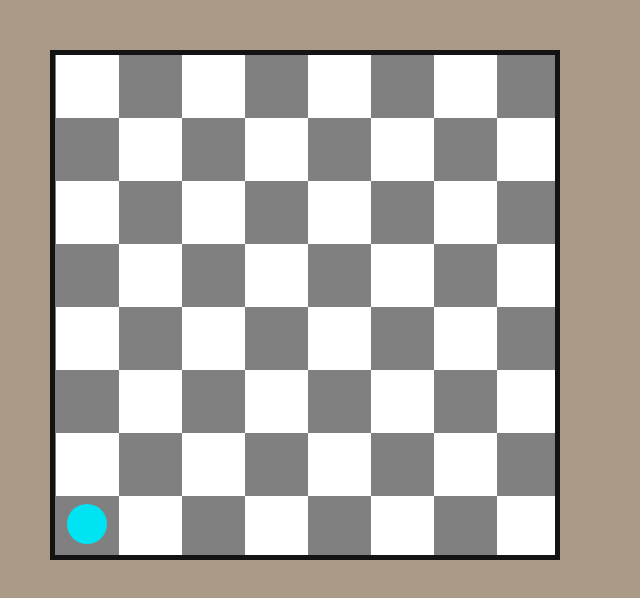
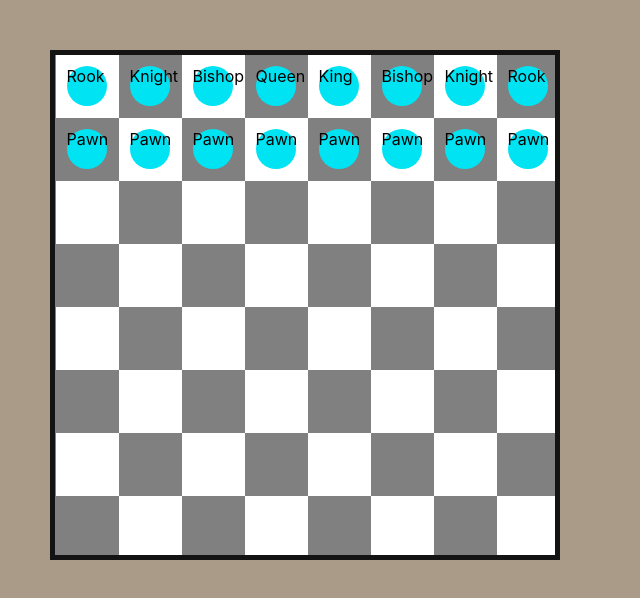
Before and after one commit to ItsPantherG/chess, a React (Create React App) app in the folder chess/: page / in a window 1280 px wide. Shown: the top 598 px of the page, without its empty margins (0-640 px from the left). Built offline with nearby package versions, Linux system fonts and the light colour scheme.

Commit message:
doing individual piece movement

```diff
--- a/chess/src/App.jsx
+++ b/chess/src/App.jsx
@@ -1,129 +1,314 @@
 import React, { useState } from "react";
 import "./css/App.css";
 import Board from "./components/board";
+import snapToSquare from "./functions/snapToSquare";
 
 function App() {
+  // Pieces states; Used for rendering the pieces!
+  const [piecesBlack, setPiecesBlack] = useState([
+    //Pieces
+    {
+      id: "KB1",
+      type: "King",
+      texure: undefined,
+      square: "e8",
+      pos: undefined,
+    },
+    {
+      id: "QB1",
+      type: "Queen",
+      texure: undefined,
+      square: "d8",
+      top: undefined,
+      left: undefined,
+    },
+    {
+      id: "BB1",
+      type: "Bishop",
+      texure: undefined,
+      square: "c8",
+      top: undefined,
+      left: undefined,
+    },
+    {
+      id: "BB2",
+      type: "Bishop",
+      texure: undefined,
+      square: "f8",
+      top: undefined,
+      left: undefined,
+    },
+    {
+      id: "NB1",
+      type: "Knight",
+      texure: undefined,
+      square: "b8",
+      top: undefined,
+      left: undefined,
+    },
+    {
+      id: "NB2",
+      type: "Knight",
+      texure: undefined,
+      square: "g8",
+      top: undefined,
+      left: undefined,
+    },
+    {
+      id: "RB1",
+      type: "Rook",
+      texure: undefined,
+      square: "a8",
+      top: undefined,
+      left: undefined,
+    },
+    {
+      id: "RB2",
+      type: "Rook",
+      texure: undefined,
+      square: "h8",
+      top: undefined,
+      left: undefined,
+    },
+
+    //Pawns
+    {
+      id: "PB1",
+      type: "Pawn",
+      texure: undefined,
+      square: "a7",
+      top: undefined,
+      left: undefined,
+    },
+    {
+      id: "PB2",
+      type: "Pawn",
+      texure: undefined,
+      square: "b7",
+      top: undefined,
+      left: undefined,
+    },
+    {
+      id: "PB3",
+      type: "Pawn",
+      texure: undefined,
+      square: "c7",
+      top: undefined,
+      left: undefined,
+    },
+    {
+      id: "PB4",
+      type: "Pawn",
+      texure: undefined,
+      square: "d7",
+      top: undefined,
+      left: undefined,
+    },
+    {
+      id: "PB5",
+      type: "Pawn",
+      texure: undefined,
+      square: "e7",
+      top: undefined,
+      left: undefined,
+    },
+    {
+      id: "PB6",
+      type: "Pawn",
+      texure: undefined,
+      square: "f7",
+      top: undefined,
+      left: undefined,
+    },
+    {
+      id: "PB7",
+      type: "Pawn",
+      texure: undefined,
+      square: "g7",
+      top: undefined,
+      left: undefined,
+    },
+    {
+      id: "PB8",
+      type: "Pawn",
+      texure: undefined,
+      square: "h7",
+      top: undefined,
+      left: undefined,
+    },
+  ]);
+  const [piecesWhite, setPiecesWhite] = useState([
+    //Pieces
+    {
+      id: "KW1",
+      type: "King",
+      texure: undefined,
+      square: "e8",
+      top: undefined,
+      left: undefined,
+    },
+    {
+      id: "QW1",
+      type: "Queen",
+      texure: undefined,
+      square: "d8",
+      top: undefined,
+      left: undefined,
+    },
+    {
+      id: "BW1",
+      type: "Bishop",
+      texure: undefined,
+      square: "c8",
+      top: undefined,
+      left: undefined,
+    },
+    {
+      id: "BW2",
+      type: "Bishop",
+      texure: undefined,
+      square: "f8",
+      top: undefined,
+      left: undefined,
+    },
+    {
+      id: "NW1",
+      type: "Knight",
+      texure: undefined,
+      square: "W8",
+      top: undefined,
+      left: undefined,
+    },
+    {
+      id: "NW2",
+      type: "Knight",
+      texure: undefined,
+      square: "g8",
+      top: undefined,
+      left: undefined,
+    },
+    {
+      id: "RW1",
+      type: "Rook",
+      texure: undefined,
+      square: "a8",
+      top: undefined,
+      left: undefined,
+    },
+    {
+      id: "RW2",
+      type: "Rook",
+      texure: undefined,
+      square: "h8",
+      top: undefined,
+      left: undefined,
+    },
+
+    //Pawns
+    {
+      id: "PW1",
+      type: "Pawn",
+      texure: undefined,
+      square: "a7",
+      top: undefined,
+      left: undefined,
+    },
+    {
+      id: "PW2",
+      type: "Pawn",
+      texure: undefined,
+      square: "W7",
+      top: undefined,
+      left: undefined,
+    },
+    {
+      id: "PW3",
+      type: "Pawn",
+      texure: undefined,
+      square: "c7",
+      top: undefined,
+      left: undefined,
+    },
+    {
+      id: "PW4",
+      type: "Pawn",
+      texure: undefined,
+      square: "d7",
+      top: undefined,
+      left: undefined,
+    },
+    {
+      id: "PW5",
+      type: "Pawn",
+      texure: undefined,
+      square: "e7",
+      top: undefined,
+      left: undefined,
+    },
+    {
+      id: "PW6",
+      type: "Pawn",
+      texure: undefined,
+      square: "f7",
+      top: undefined,
+      left: undefined,
+    },
+    {
+      id: "PW7",
+      type: "Pawn",
+      texure: undefined,
+      square: "g7",
+      top: undefined,
+      left: undefined,
+    },
+    {
+      id: "PW8",
+      type: "Pawn",
+      texure: undefined,
+      square: "h7",
+      top: undefined,
+      left: undefined,
+    },
+  ]);
+
+  // Tempotary states; changes a lot, used for position and snapping to squares!
   const [piecePosition, setPiecePositon] = useState(0);
   const [snapTo, setSnapTo] = useState("a1");
 
-  function piecePos(pos, isMouseDown) {
+  // Functions used for temporary positioning and snapping to squares!
+  function piecePos(pos, isMouseDown, idB) {
+    let pieceBlack = piecesBlack;
+    let getIndex;
+    for (let piece of piecesBlack) {
+      if (piece.id === idB) {
+        getIndex = piecesBlack.indexOf(piece);
+      }
+    }
+
+    pieceBlack[0].pos = {
+      top: `${pos[1]}px`,
+      left: `${pos[0]}px`,
+    };
+
+    console.log(idB);
+    setPiecesBlack(pieceBlack);
+
     setPiecePositon(pos);
-    if (isMouseDown) return snapToSquare();
+    if (isMouseDown) return getSnapSquare();
   }
 
-  function snapToSquare() {
-    if (piecePosition[0] < 32 && piecePosition[1] < 32) return setSnapTo("a8");
-    if (piecePosition[0] < 32 && piecePosition[1] < 95) return setSnapTo("a7");
-    if (piecePosition[0] < 32 && piecePosition[1] < 157) return setSnapTo("a6");
-    if (piecePosition[0] < 32 && piecePosition[1] < 220) return setSnapTo("a5");
-    if (piecePosition[0] < 32 && piecePosition[1] < 282) return setSnapTo("a4");
-    if (piecePosition[0] < 32 && piecePosition[1] < 345) return setSnapTo("a3");
-    if (piecePosition[0] < 32 && piecePosition[1] < 407) return setSnapTo("a2");
-    if (piecePosition[0] < 32 && piecePosition[1] < 470) return setSnapTo("a1");
-
-    if (piecePosition[0] < 95 && piecePosition[1] < 32) return setSnapTo("b8");
-    if (piecePosition[0] < 95 && piecePosition[1] < 95) return setSnapTo("b7");
-    if (piecePosition[0] < 95 && piecePosition[1] < 157) return setSnapTo("b6");
-    if (piecePosition[0] < 95 && piecePosition[1] < 220) return setSnapTo("b5");
-    if (piecePosition[0] < 95 && piecePosition[1] < 282) return setSnapTo("b4");
-    if (piecePosition[0] < 95 && piecePosition[1] < 345) return setSnapTo("b3");
-    if (piecePosition[0] < 95 && piecePosition[1] < 407) return setSnapTo("b2");
-    if (piecePosition[0] < 95 && piecePosition[1] < 470) return setSnapTo("b1");
-
-    if (piecePosition[0] < 157 && piecePosition[1] < 32) return setSnapTo("c8");
-    if (piecePosition[0] < 157 && piecePosition[1] < 95) return setSnapTo("c7");
-    if (piecePosition[0] < 157 && piecePosition[1] < 157)
-      return setSnapTo("c6");
-    if (piecePosition[0] < 157 && piecePosition[1] < 220)
-      return setSnapTo("c5");
-    if (piecePosition[0] < 157 && piecePosition[1] < 282)
-      return setSnapTo("c4");
-    if (piecePosition[0] < 157 && piecePosition[1] < 345)
-      return setSnapTo("c3");
-    if (piecePosition[0] < 157 && piecePosition[1] < 407)
-      return setSnapTo("c2");
-    if (piecePosition[0] < 157 && piecePosition[1] < 470)
-      return setSnapTo("c1");
-
-    if (piecePosition[0] < 220 && piecePosition[1] < 32) return setSnapTo("d8");
-    if (piecePosition[0] < 220 && piecePosition[1] < 95) return setSnapTo("d7");
-    if (piecePosition[0] < 220 && piecePosition[1] < 157)
-      return setSnapTo("d6");
-    if (piecePosition[0] < 220 && piecePosition[1] < 220)
-      return setSnapTo("d5");
-    if (piecePosition[0] < 220 && piecePosition[1] < 282)
-      return setSnapTo("d4");
-    if (piecePosition[0] < 220 && piecePosition[1] < 345)
-      return setSnapTo("d3");
-    if (piecePosition[0] < 220 && piecePosition[1] < 407)
-      return setSnapTo("d2");
-    if (piecePosition[0] < 220 && piecePosition[1] < 470)
-      return setSnapTo("d1");
-
-    if (piecePosition[0] < 282 && piecePosition[1] < 32) return setSnapTo("e8");
-    if (piecePosition[0] < 282 && piecePosition[1] < 95) return setSnapTo("e7");
-    if (piecePosition[0] < 282 && piecePosition[1] < 157)
-      return setSnapTo("e6");
-    if (piecePosition[0] < 282 && piecePosition[1] < 220)
-      return setSnapTo("e5");
-    if (piecePosition[0] < 282 && piecePosition[1] < 282)
-      return setSnapTo("e4");
-    if (piecePosition[0] < 282 && piecePosition[1] < 345)
-      return setSnapTo("e3");
-    if (piecePosition[0] < 282 && piecePosition[1] < 407)
-      return setSnapTo("e2");
-    if (piecePosition[0] < 282 && piecePosition[1] < 470)
-      return setSnapTo("e1");
-
-    if (piecePosition[0] < 345 && piecePosition[1] < 32) return setSnapTo("f8");
-    if (piecePosition[0] < 345 && piecePosition[1] < 95) return setSnapTo("f7");
-    if (piecePosition[0] < 345 && piecePosition[1] < 157)
-      return setSnapTo("f6");
-    if (piecePosition[0] < 345 && piecePosition[1] < 220)
-      return setSnapTo("f5");
-    if (piecePosition[0] < 345 && piecePosition[1] < 282)
-      return setSnapTo("f4");
-    if (piecePosition[0] < 345 && piecePosition[1] < 345)
-      return setSnapTo("f3");
-    if (piecePosition[0] < 345 && piecePosition[1] < 407)
-      return setSnapTo("f2");
-    if (piecePosition[0] < 345 && piecePosition[1] < 470)
-      return setSnapTo("f1");
-
-    if (piecePosition[0] < 407 && piecePosition[1] < 32) return setSnapTo("g8");
-    if (piecePosition[0] < 407 && piecePosition[1] < 95) return setSnapTo("g7");
-    if (piecePosition[0] < 407 && piecePosition[1] < 157)
-      return setSnapTo("g6");
-    if (piecePosition[0] < 407 && piecePosition[1] < 220)
-      return setSnapTo("g5");
-    if (piecePosition[0] < 407 && piecePosition[1] < 282)
-      return setSnapTo("g4");
-    if (piecePosition[0] < 407 && piecePosition[1] < 345)
-      return setSnapTo("g3");
-    if (piecePosition[0] < 407 && piecePosition[1] < 407)
-      return setSnapTo("g2");
-    if (piecePosition[0] < 407 && piecePosition[1] < 470)
-      return setSnapTo("g1");
-
-    if (piecePosition[0] > 407 && piecePosition[1] < 32) return setSnapTo("h8");
-    if (piecePosition[0] > 407 && piecePosition[1] < 95) return setSnapTo("h7");
-    if (piecePosition[0] > 407 && piecePosition[1] < 157)
-      return setSnapTo("h6");
-    if (piecePosition[0] > 407 && piecePosition[1] < 220)
-      return setSnapTo("h5");
-    if (piecePosition[0] > 407 && piecePosition[1] < 282)
-      return setSnapTo("h4");
-    if (piecePosition[0] > 407 && piecePosition[1] < 345)
-      return setSnapTo("h3");
-    if (piecePosition[0] > 407 && piecePosition[1] < 407)
-      return setSnapTo("h2");
-    if (piecePosition[0] > 407 && piecePosition[1] < 470)
-      return setSnapTo("h1");
+  function getSnapSquare() {
+    return setSnapTo(snapToSquare(piecePosition));
   }
 
   return (
     <div className="app">
-      <Board piecePos={piecePos} snapPieceTo={snapTo} />
+      <Board
+        piecePos={piecePos}
+        snapPieceTo={snapTo}
+        piecesBlack={piecesBlack}
+        whitePieces={piecesWhite}
+      />
     </div>
   );
 }
--- a/chess/src/components/board.jsx
+++ b/chess/src/components/board.jsx
@@ -1,7 +1,7 @@
 import React, { useState } from "react";
 import "../css/board.css";
 import dragPiece from "../functions/dnd";
-import ChessPiece from "./chessPiece";
+import ChessPieces from "./chessPieces";
 
 const Board = (props) => {
   const [isDown, setIsDown] = useState(false);
@@ -9,10 +9,20 @@ const Board = (props) => {
     top: 0,
     left: 0,
   });
+  const [draggingPiece, setDragginPiece] = useState();
 
-  function isMouseDown(isDown) {
-    if (isDown === true) {
-      return setIsDown(true);
+  function isMouseDown(isDown, pieceId, event) {
+    setDragginPiece(pieceId);
+    if (isDown !== false) {
+      const tempPos = {
+        left: event.nativeEvent.clientX - 86,
+        top: event.nativeEvent.clientY - 84,
+      };
+      setMousePosition({
+        left: `${tempPos.left}px`,
+        top: `${tempPos.top}px`,
+      });
+      return setIsDown(pieceId);
     }
     return setIsDown(false);
   }
@@ -21,10 +31,10 @@ const Board = (props) => {
     if (dragPiece(event, isDown) !== undefined) {
       const position = dragPiece(event, isDown);
       setMousePosition({
-        left: `${position.top}px`,
-        top: `${position.left}px`,
+        left: `${position.left}px`,
+        top: `${position.top}px`,
       });
-      props.piecePos([position.top, position.left], isDown);
+      props.piecePos([position.left, position.top], isDown, draggingPiece);
     }
   }
   return (
@@ -34,11 +44,13 @@ const Board = (props) => {
         onMouseMove={(event) => mousePos(event)}
         onMouseUp={() => isMouseDown(false)}
       >
-        <ChessPiece
+        <ChessPieces
           mousePos={mousePosition}
           isMouseDown={isMouseDown}
           isDragging={isDown}
           snapTo={props.snapPieceTo}
+          piecesBlack={props.piecesBlack}
+          piecesWhite={props.piecesWhite}
         />
       </div>
     </div>
--- a/chess/src/components/chessPiece.jsx
+++ b/chess/src/components/chessPiece.jsx
@@ -1,14 +1,18 @@
-import React, { useState } from "react";
+import React from "react";
 
 const ChessPiece = (props) => {
   return (
     <div
       className="chess--piece"
-      onMouseDown={() => props.isMouseDown(true)}
+      onMouseDown={(event) => props.isMouseDown(true, props.id, event)}
       onMouseUp={() => props.isMouseDown(false)}
       style={props.isDragging ? props.mousePos : { gridArea: props.snapTo }}
-    ></div>
+    >
+      {props.type}
+    </div>
   );
 };
 
 export default ChessPiece;
+
+//props.isDragging ? props.mousePos : { gridArea: props.snapTo }
--- /dev/null
+++ b/chess/src/components/chessPieces.jsx
@@ -0,0 +1,21 @@
+import React from "react";
+import ChessPiece from "./chessPiece";
+
+const ChessPieces = (props) => {
+  console.log(props.piecesBlack[0].type);
+  return props.piecesBlack.map((pieceBlack) => {
+    return (
+      <ChessPiece
+        key={pieceBlack.id}
+        id={pieceBlack.id}
+        type={pieceBlack.type}
+        mousePos={pieceBlack.pos}
+        isMouseDown={props.isMouseDown}
+        isDragging={props.isDragging}
+        snapTo={pieceBlack.square}
+      ></ChessPiece>
+    );
+  });
+};
+
+export default ChessPieces;
--- a/chess/src/functions/dnd.js
+++ b/chess/src/functions/dnd.js
@@ -1,8 +1,8 @@
 function dragPiece(event, isMouseDown) {
   if (isMouseDown) {
     const piecePos = {
-      top: event.nativeEvent.clientX - 86,
-      left: event.nativeEvent.clientY - 84,
+      left: event.nativeEvent.clientX - 86,
+      top: event.nativeEvent.clientY - 84,
     };
     return piecePos;
   }
--- /dev/null
+++ b/chess/src/functions/snapToSquare.js
@@ -0,0 +1,75 @@
+function snapToSquare(piecePosition) {
+  if (piecePosition[0] < 32 && piecePosition[1] < 32) return "a8";
+  if (piecePosition[0] < 32 && piecePosition[1] < 95) return "a7";
+  if (piecePosition[0] < 32 && piecePosition[1] < 157) return "a6";
+  if (piecePosition[0] < 32 && piecePosition[1] < 220) return "a5";
+  if (piecePosition[0] < 32 && piecePosition[1] < 282) return "a4";
+  if (piecePosition[0] < 32 && piecePosition[1] < 345) return "a3";
+  if (piecePosition[0] < 32 && piecePosition[1] < 407) return "a2";
+  if (piecePosition[0] < 32 && piecePosition[1] < 470) return "a1";
+
+  if (piecePosition[0] < 95 && piecePosition[1] < 32) return "b8";
+  if (piecePosition[0] < 95 && piecePosition[1] < 95) return "b7";
+  if (piecePosition[0] < 95 && piecePosition[1] < 157) return "b6";
+  if (piecePosition[0] < 95 && piecePosition[1] < 220) return "b5";
+  if (piecePosition[0] < 95 && piecePosition[1] < 282) return "b4";
+  if (piecePosition[0] < 95 && piecePosition[1] < 345) return "b3";
+  if (piecePosition[0] < 95 && piecePosition[1] < 407) return "b2";
+  if (piecePosition[0] < 95 && piecePosition[1] < 470) return "b1";
+
+  if (piecePosition[0] < 157 && piecePosition[1] < 32) return "c8";
+  if (piecePosition[0] < 157 && piecePosition[1] < 95) return "c7";
+  if (piecePosition[0] < 157 && piecePosition[1] < 157) return "c6";
+  if (piecePosition[0] < 157 && piecePosition[1] < 220) return "c5";
+  if (piecePosition[0] < 157 && piecePosition[1] < 282) return "c4";
+  if (piecePosition[0] < 157 && piecePosition[1] < 345) return "c3";
+  if (piecePosition[0] < 157 && piecePosition[1] < 407) return "c2";
+  if (piecePosition[0] < 157 && piecePosition[1] < 470) return "c1";
+
+  if (piecePosition[0] < 220 && piecePosition[1] < 32) return "d8";
+  if (piecePosition[0] < 220 && piecePosition[1] < 95) return "d7";
+  if (piecePosition[0] < 220 && piecePosition[1] < 157) return "d6";
+  if (piecePosition[0] < 220 && piecePosition[1] < 220) return "d5";
+  if (piecePosition[0] < 220 && piecePosition[1] < 282) return "d4";
+  if (piecePosition[0] < 220 && piecePosition[1] < 345) return "d3";
+  if (piecePosition[0] < 220 && piecePosition[1] < 407) return "d2";
+  if (piecePosition[0] < 220 && piecePosition[1] < 470) return "d1";
+
+  if (piecePosition[0] < 282 && piecePosition[1] < 32) return "e8";
+  if (piecePosition[0] < 282 && piecePosition[1] < 95) return "e7";
+  if (piecePosition[0] < 282 && piecePosition[1] < 157) return "e6";
+  if (piecePosition[0] < 282 && piecePosition[1] < 220) return "e5";
+  if (piecePosition[0] < 282 && piecePosition[1] < 282) return "e4";
+  if (piecePosition[0] < 282 && piecePosition[1] < 345) return "e3";
+  if (piecePosition[0] < 282 && piecePosition[1] < 407) return "e2";
+  if (piecePosition[0] < 282 && piecePosition[1] < 470) return "e1";
+
+  if (piecePosition[0] < 345 && piecePosition[1] < 32) return "f8";
+  if (piecePosition[0] < 345 && piecePosition[1] < 95) return "f7";
+  if (piecePosition[0] < 345 && piecePosition[1] < 157) return "f6";
+  if (piecePosition[0] < 345 && piecePosition[1] < 220) return "f5";
+  if (piecePosition[0] < 345 && piecePosition[1] < 282) return "f4";
+  if (piecePosition[0] < 345 && piecePosition[1] < 345) return "f3";
+  if (piecePosition[0] < 345 && piecePosition[1] < 407) return "f2";
+  if (piecePosition[0] < 345 && piecePosition[1] < 470) return "f1";
+
+  if (piecePosition[0] < 407 && piecePosition[1] < 32) return "g8";
+  if (piecePosition[0] < 407 && piecePosition[1] < 95) return "g7";
+  if (piecePosition[0] < 407 && piecePosition[1] < 157) return "g6";
+  if (piecePosition[0] < 407 && piecePosition[1] < 220) return "g5";
+  if (piecePosition[0] < 407 && piecePosition[1] < 282) return "g4";
+  if (piecePosition[0] < 407 && piecePosition[1] < 345) return "g3";
+  if (piecePosition[0] < 407 && piecePosition[1] < 407) return "g2";
+  if (piecePosition[0] < 407 && piecePosition[1] < 470) return "g1";
+
+  if (piecePosition[0] > 407 && piecePosition[1] < 32) return "h8";
+  if (piecePosition[0] > 407 && piecePosition[1] < 95) return "h7";
+  if (piecePosition[0] > 407 && piecePosition[1] < 157) return "h6";
+  if (piecePosition[0] > 407 && piecePosition[1] < 220) return "h5";
+  if (piecePosition[0] > 407 && piecePosition[1] < 282) return "h4";
+  if (piecePosition[0] > 407 && piecePosition[1] < 345) return "h3";
+  if (piecePosition[0] > 407 && piecePosition[1] < 407) return "h2";
+  if (piecePosition[0] > 407 && piecePosition[1] < 470) return "h1";
+}
+
+export default snapToSquare;
```
